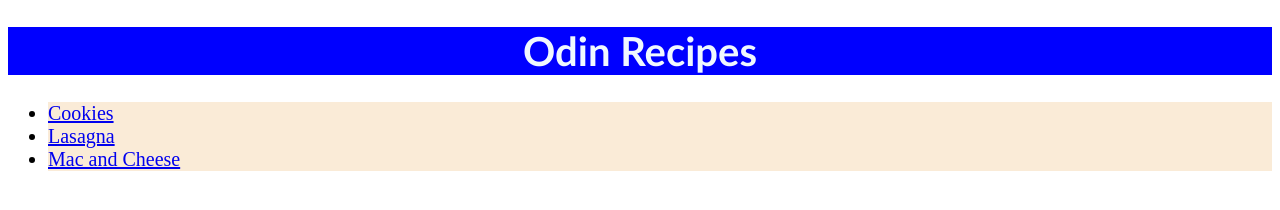
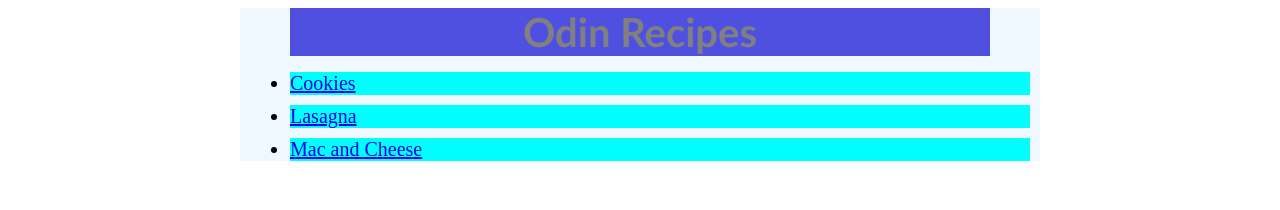
Before and after one commit to mnbohannon/odin-recipes, a plain HTML site: page index.html in a window 1280 px wide. Drawn offline with Linux system fonts and the light colour scheme.

Commit message:
Update the index and styles with colors

```diff
--- a/index.html
+++ b/index.html
@@ -6,11 +6,13 @@
         <title>Odin Recipes</title>
     </head>
     <body>
+        <div class="card">
             <h1>Odin Recipes</h1>
             <ul>
              <li class="recipe"><a href="./recipes/cookies.html" >Cookies</a></li>
              <li class="recipe"><a href="./recipes/lasagna.html" >Lasagna</a></li>
              <li class="recipe"><a href="./recipes/mac_and_cheese.html" >Mac and Cheese</a></li>
             </ul>
+        </div>
     </body>
 </html>
--- a/styles.css
+++ b/styles.css
@@ -1,12 +1,25 @@
+
+
+.card {
+    width: 800px;
+    background-color: aliceblue;
+    margin: auto;
+
+}
+
 h1 {
-    background-color: blue;
-    color: aliceblue;
+    width: 700px;
+    background-color: rgb(79, 79, 224);
+    color: gray;
     font-size: 40px;
     font-family: 'Trebuchet MS', 'Lucida Sans Unicode', 'Lucida Grande', 'Lucida Sans', Arial, sans-serif;
     text-align: center;
+    margin: auto;
 }
 
 .recipe {
     font-size: 20px;
-    background-color: antiquewhite;
+    background-color: aqua;
+    margin: 10px;
+    padding: auto;
 }
```
Lines whose indentation alone changed are shown as unchanged.
